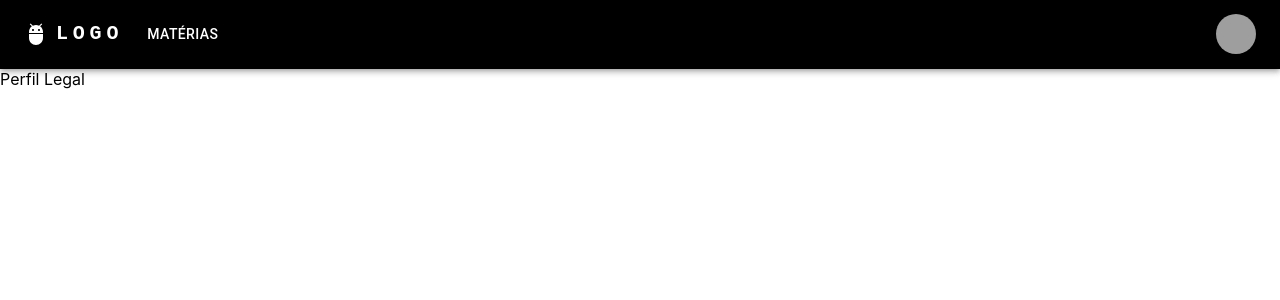
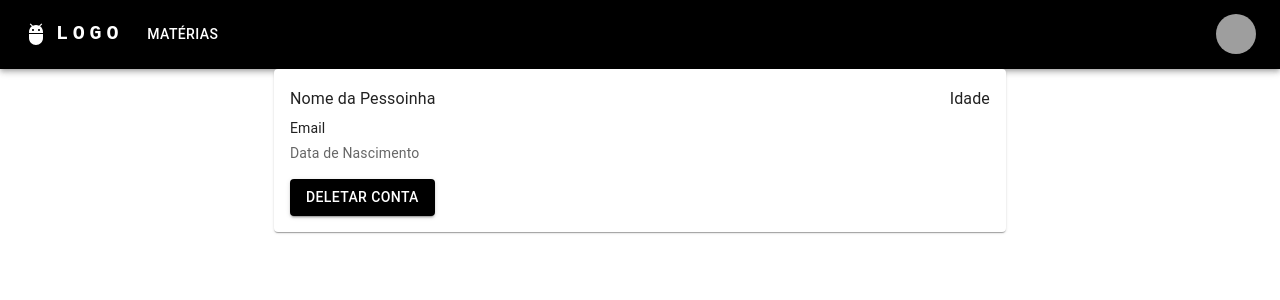
Before and after one commit to danielecassia/quesOpen, a React (Vite) app in the folder vite-project/: page /home/paginaPerfil in a window 1280 px wide. Shown: the top 300 px of the page. Built offline with nearby package versions, Linux system fonts and the light colour scheme; grey boxes are pictures that could not be loaded.

Commit message:
tela base de perfil

```diff
--- a/vite-project/src/pages/MinhasDiscussoes/MinhasDiscussoes.tsx
+++ b/vite-project/src/pages/MinhasDiscussoes/MinhasDiscussoes.tsx
@@ -1,24 +1,22 @@
 import { Box, Stack, Skeleton } from "@mui/material";
 import React, { useState } from "react";
 import PostMinhasDiscussoes from "../Post/PostsMinhasDiscussoes";
-import Button from '@mui/material/Button';
-import { useParams } from "react-router-dom";
 import { useEffect } from "react";
 import axios from "axios";
 import {
   useNavigate
-  } from "react-router-dom";
+} from "react-router-dom";
 
 
-export function MInhasDiscussoes(){
+export function MInhasDiscussoes() {
   const navigate = useNavigate();
 
-  const[usuarioAtual, setUsuarioAtual] = React.useState({});
+  const [usuarioAtual, setUsuarioAtual] = React.useState({});
 
-  useEffect (() => {
+  useEffect(() => {
     axios.get(`/usuarios/me/`)
-    .then((res) => setUsuarioAtual(res.data))
-    .catch((err) => console.log(err.response))
+      .then((res) => setUsuarioAtual(res.data))
+      .catch((err) => console.log(err.response))
   }, []);
 
   const idUsuarioLogado = usuarioAtual.id_usuario;
@@ -27,11 +25,7 @@ export function MInhasDiscussoes(){
     <div>
       {/* AQUI É SÓ DESCOMENTAR AS COISAS E FAZER A REQUISIÇÃO CERTINHA  */}
       <Box flex={3} p={{ xs: 0, md: 2 }}>
-        <Button variant="contained" sx={{bgcolor:'gray', "&:hover":{bgcolor:'black'}}}
-          onClick={()=>navigate(`criaDiscussao`)}>
-          Criar Nova Discussão
-        </Button>
-          <PostMinhasDiscussoes id_usuario={idUsuarioLogado}/>
+        <PostMinhasDiscussoes id_usuario={idUsuarioLogado} />
       </Box>
 
     </div>
--- a/vite-project/src/pages/Pefil/Perfil.tsx
+++ b/vite-project/src/pages/Pefil/Perfil.tsx
@@ -1,9 +1,60 @@
+import * as React from 'react';
+import { styled } from '@mui/material/styles';
+import Grid from '@mui/material/Grid';
+import Paper from '@mui/material/Paper';
+import Typography from '@mui/material/Typography';
+import Button from '@mui/material/Button';
+import { useParams } from "react-router-dom";
 
-export function Perfil()  {
+const Img = styled('img')({
+    margin: 'auto',
+    display: 'block',
+    maxWidth: '100%',
+    maxHeight: '100%',
+});
 
+export function Perfil() {
     return (
-        <div>
-            Perfil Legal
-        </div>
+        <Paper
+            sx={{
+                p: 2,
+                margin: 'auto',
+                maxWidth: 700,
+                flexGrow: 1,
+                backgroundColor: (theme) =>
+                    theme.palette.mode === 'dark' ? '#1A2027' : '#fff',
+            }}
+        >
+            <Grid container spacing={2}>
+                <Grid item xs={12} sm container>
+                    <Grid item xs container direction="column" spacing={2}>
+                        <Grid item xs>
+                            <Typography gutterBottom variant="subtitle1" component="div">
+                                Nome da Pessoinha
+                            </Typography>
+                            <Typography variant="body2" gutterBottom>
+                                Email
+                            </Typography>
+                            <Typography variant="body2" color="text.secondary">
+                                Data de Nascimento
+                            </Typography>
+                        </Grid>
+                        <Grid item>
+                            <Typography sx={{ cursor: 'pointer' }} variant="body2">
+                                <Button variant="contained" sx={{ bgcolor: 'black', "&:hover": { bgcolor: 'red' } }}
+                                    onClick={() => navigate(`criaDiscussao`)}>
+                                    Deletar Conta
+                                </Button>
+                            </Typography>
+                        </Grid>
+                    </Grid>
+                    <Grid item>
+                        <Typography variant="subtitle1" component="div">
+                            Idade
+                        </Typography>
+                    </Grid>
+                </Grid>
+            </Grid>
+        </Paper>
     );
 }
--- a/vite-project/src/pages/Post/Post.tsx
+++ b/vite-project/src/pages/Post/Post.tsx
@@ -28,11 +28,6 @@ const Post = (props) => {
                 {maiusc}
               </Avatar>
             }
-            action={
-              <IconButton aria-label="settings">
-                <MoreVert />
-              </IconButton>
-            }
             title={props.disc.titulo}
             subheader={(props.disc.data_discussao.substring(0, 10))}
           />
--- a/vite-project/src/pages/Post/PostsMinhasDiscussoes.tsx
+++ b/vite-project/src/pages/Post/PostsMinhasDiscussoes.tsx
@@ -38,11 +38,6 @@ const PostMinhasDiscussoes = (props) => {
               {discussao.usuario.nome_usuario[0]}
             </Avatar>
           }
-          action={
-            <IconButton aria-label="settings">
-              <MoreVert />
-            </IconButton>
-          }
           title={discussao.titulo}
           subheader={discussao.data_discussao.substring(0,10)}
         />
```
